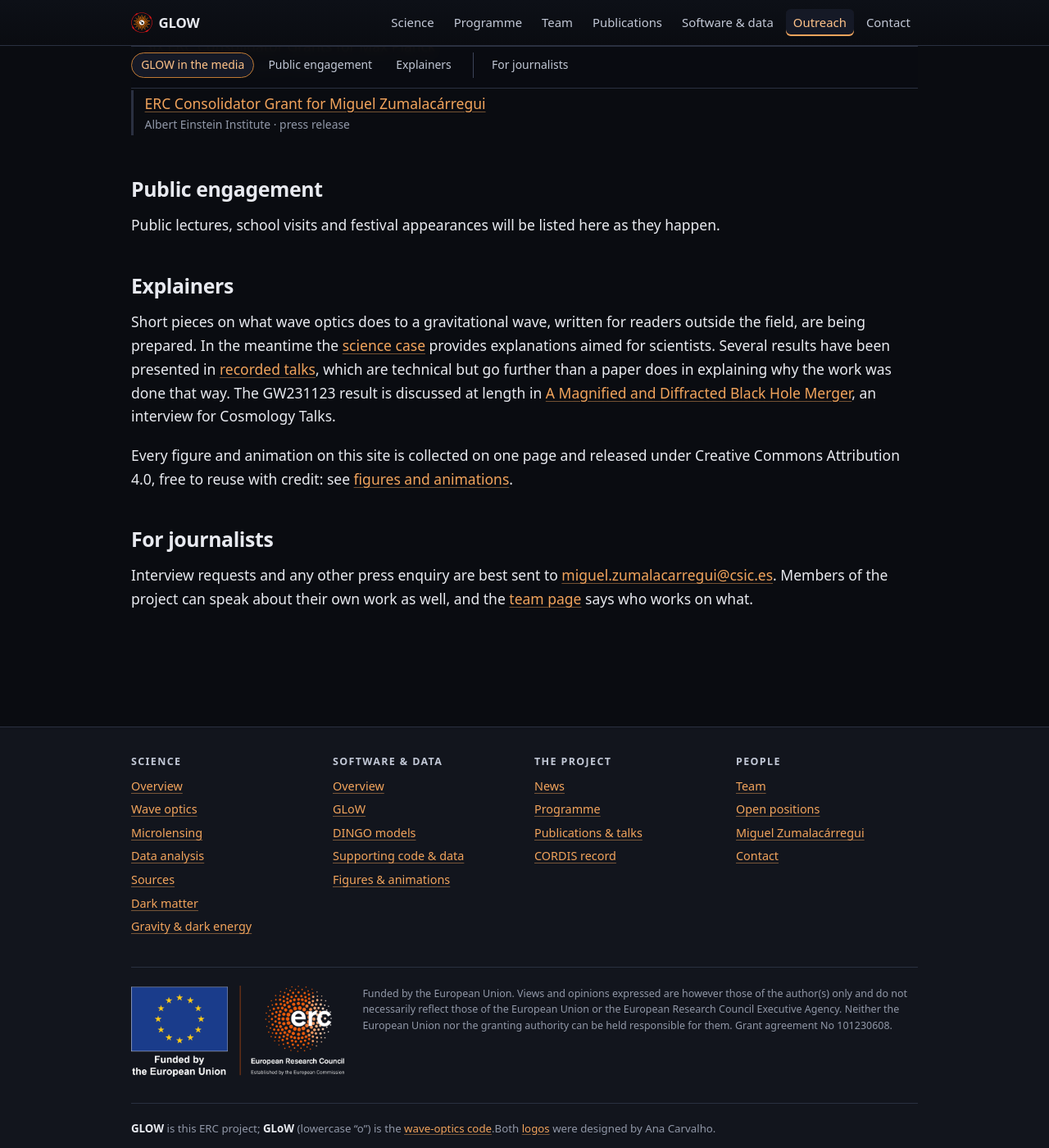
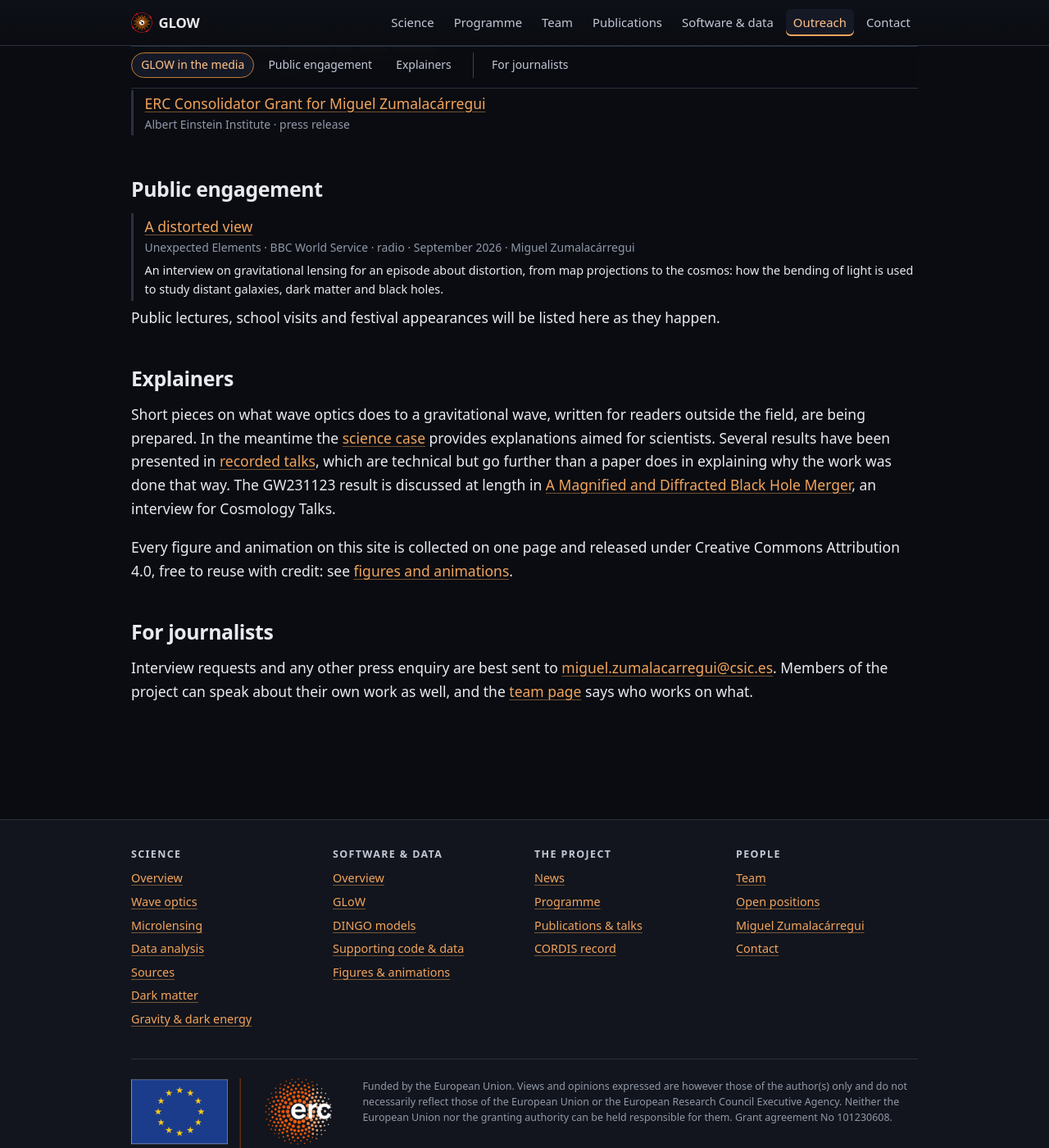
Before and after one commit to glow-astro/website, a Jekyll site: the page built from outreach.html, in a window 1280 px wide and 1400 px high, scrolled down 991 px. Shown: the whole window at 82% size. Built offline with Jekyll 4.4.1, drawn with Linux system fonts in a browser that asks for light colours.

Commit message:
Open "Public engagement" with the BBC World Service interview
"A distorted view", Unexpected Elements, 18 September 2026: an
interview on gravitational lensing in an episode about distortion,
from map projections outwards.

The section had held a single sentence promising such a list. The
sentence stays under the list, since lectures, school visits and
festivals are still unrepresented.

New _data/engagement.yml rather than an entry in media_coverage.yml.
The line between them is who is speaking: coverage is somebody else
writing about a result of ours, engagement is one of us explaining,
whatever the medium. The file says so, and says why a seminar still
belongs in the talks list instead.

Co-Authored-By: Claude Opus 5 (1M context) <noreply@anthropic.com>

```diff
--- /dev/null
+++ b/_data/engagement.yml
@@ -0,0 +1,35 @@
+# Public engagement: the project's people explaining the science to a general
+# audience. Radio and podcast interviews, public lectures, school visits,
+# festival appearances.
+#
+# NOT THE SAME AS media_coverage.yml, and the line between them is who is
+# speaking. Coverage is somebody else writing about a result of ours; this is
+# one of us doing the explaining, whatever the medium. A BBC interview is here
+# and a BBC article about a paper would be there.
+#
+# NOT TALKS EITHER. A seminar or a conference talk goes in the talks list in
+# _data/publications.yml, even when it was recorded and even when the audience
+# was broad. The test is the audience the thing was made for: colleagues, or
+# everybody.
+#
+#   title     the piece's own title, as it is published
+#   outlet    who broadcast or hosted it, as a listener would name them
+#   programme optional, the series the piece belongs to
+#   url       absolute, rendered with rel="noopener"
+#   kind      radio | podcast | lecture | school | festival. Small vocabulary
+#             on purpose; add a value only when an existing one would mislead
+#   date      YYYY-MM-DD. Sorts the list, newest first, and is displayed
+#   people    who took part, from the project
+#   note      optional, one sentence on what was covered. Not a review of it
+
+- title: "A distorted view"
+  outlet: "BBC World Service"
+  programme: "Unexpected Elements"
+  url: "https://www.bbc.co.uk/programmes/w3ct8kcz"
+  kind: "radio"
+  date: 2026-09-18
+  people: ["Miguel Zumalacárregui"]
+  note: >-
+    An interview on gravitational lensing for an episode about distortion, from
+    map projections to the cosmos: how the bending of light is used to study
+    distant galaxies, dark matter and black holes.
--- a/assets/css/main.css
+++ b/assets/css/main.css
@@ -1946,6 +1946,11 @@ a.skymap-card:focus-visible {
 }
 .coverage-meta { display: block; font-size: 0.87rem; color: var(--text-mute); }
 
+/* Only the engagement list carries a note. Coverage rows do not: a headline
+   written by the outlet already says what the piece is, whereas "A distorted
+   view" says nothing about gravitational lensing on its own. */
+.coverage-note { margin: 0.25rem 0 0; font-size: 0.9rem; }
+
 /* The animation / figure tick boxes, beside the search input. */
 .filter-kinds {
 	display: flex;
--- a/outreach.html
+++ b/outreach.html
@@ -83,6 +83,31 @@ sections:
 {%- endcomment -%}
 <section class="section" id="engagement" aria-labelledby="engagement-heading">
   <h2 id="engagement-heading">Public engagement</h2>
+  {%- comment -%}
+    From _data/engagement.yml, newest first. The section held a single sentence
+    promising this list until the first item existed, which it now does. The
+    sentence stays underneath, because the list is one row long and the kinds of
+    thing it will hold are not all represented yet.
+
+    Rendered with the same markup as the coverage list above, one class apart,
+    since a reader meets them as two lists of the same shape on one page.
+  {%- endcomment -%}
+  {%- assign engagements = site.data.engagement | sort: "date" | reverse %}
+  <ul class="coverage-list">
+    {%- for e in engagements %}
+    <li>
+      <a href="{{ e.url }}" rel="noopener">{{ e.title }}</a>
+      <span class="coverage-meta">
+        {%- if e.programme %}{{ e.programme }} &middot; {% endif -%}
+        {{ e.outlet }} &middot; {{ e.kind }} &middot; {{ e.date | date: "%B %Y" }}
+        &middot; {{ e.people | join: ", " }}
+      </span>
+      {%- if e.note %}
+      <p class="coverage-note">{{ e.note }}</p>
+      {%- endif %}
+    </li>
+    {%- endfor %}
+  </ul>
   <p>
     Public lectures, school visits and festival appearances will be listed here
     as they happen.
```
